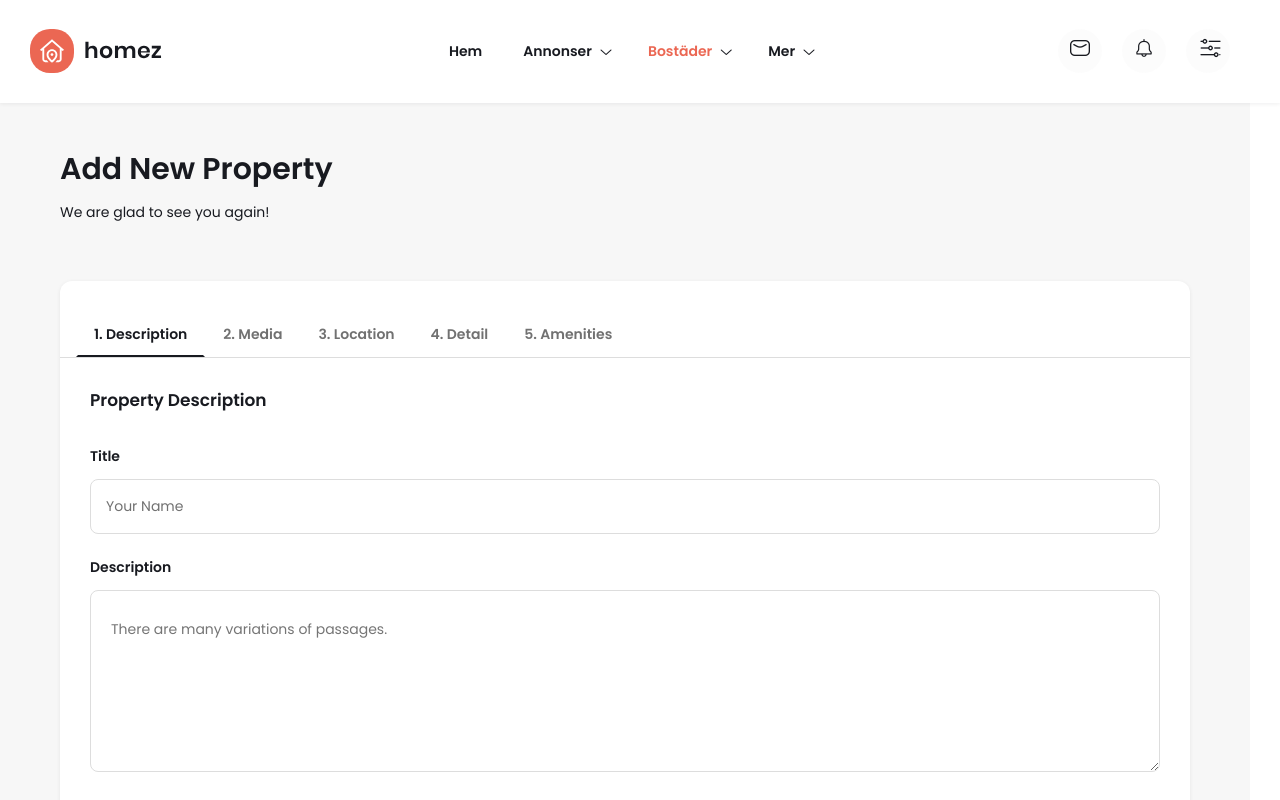
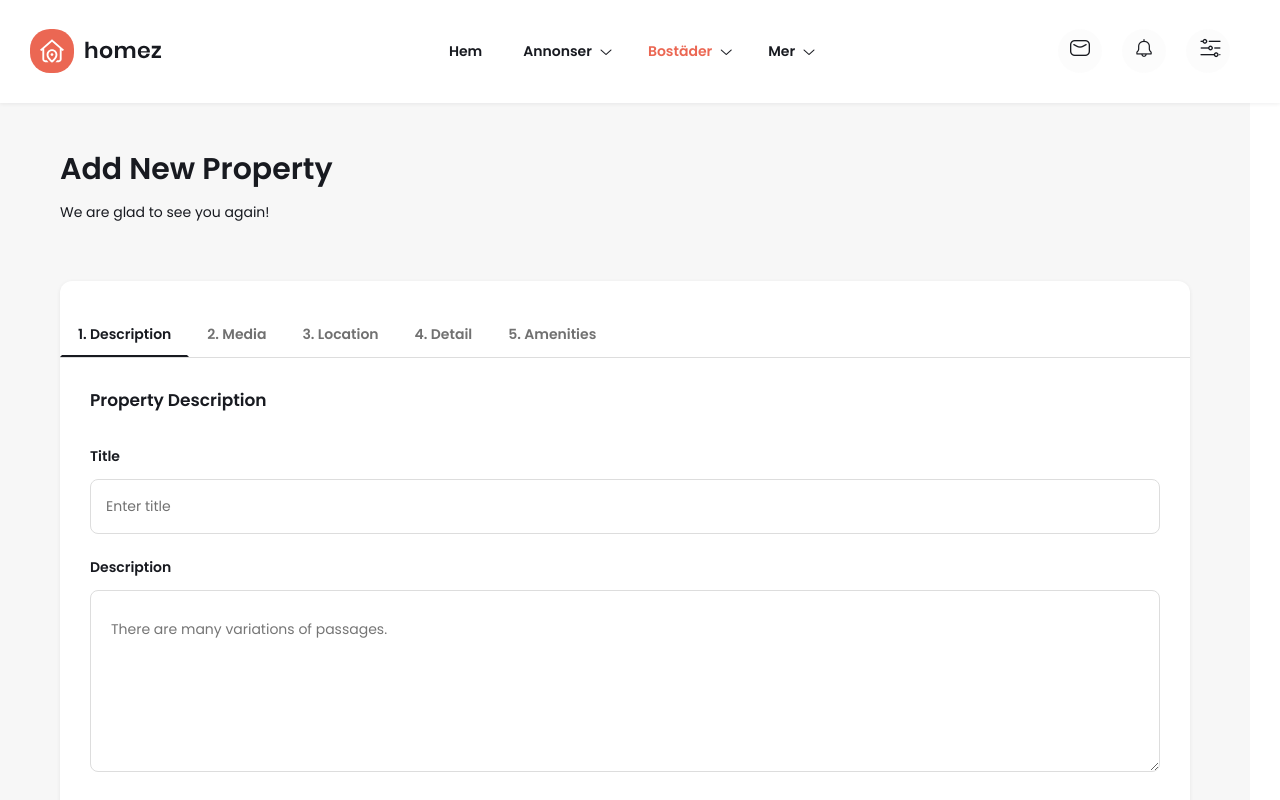
Before and after one commit to diyarfaraj/maklarconnect, a Next.js app in the folder client/: page /dashboard-add-property in a window 1280 px wide. Shown: the top 800 px of the page. Built offline with nearby package versions, Linux system fonts and the light colour scheme.

Commit message:
add property fixed

```diff
--- a/client/src/components/property/dashboard/dashboard-add-property/index.js
+++ b/client/src/components/property/dashboard/dashboard-add-property/index.js
@@ -1,147 +1,156 @@
-import React from "react";
+'use client';
+import React, { useState } from "react";
 import PropertyDescription from "./property-description";
 import UploadMedia from "./upload-media";
 import LocationField from "./LocationField";
 import DetailsFiled from "./details-field";
 import Amenities from "./Amenities";
+import Cookies from 'js-cookie';
 
 const AddPropertyTabContent = () => {
+
+  const tabs = [
+    { id: 'nav-item1-tab', title: '1. Description', active: true, target: '#nav-item1', controls: 'nav-item1' },
+    { id: 'nav-item2-tab', title: '2. Media', active: false, target: '#nav-item2', controls: 'nav-item2' },
+    { id: 'nav-item3-tab', title: '3. Location', active: false, target: '#nav-item3', controls: 'nav-item3' },
+    { id: 'nav-item4-tab', title: '4. Detail', active: false, target: '#nav-item4', controls: 'nav-item4' },
+    { id: 'nav-item5-tab', title: '5. Amenities', active: false, target: '#nav-item5', controls: 'nav-item5' },
+  ];
+
+  const token = Cookies.get('mc_auth-token');
+
+  const [propertyDetails, setPropertyDetails] = useState({
+    title: "",
+    description: "",
+    // ... other fields ...
+  });
+
+  const handleDetailChange = (detail) => {
+    setPropertyDetails(prevDetails => ({
+      ...prevDetails,
+      ...detail
+    }));
+  };
+
+  const handleSubmit = async () => {
+
+    if (!token) {
+      console.error('No token found, user is not logged in');
+      return;
+    }
+
+    try {
+      const response = await fetch('http://localhost:8747/api/properties/add', {
+        method: 'POST',
+        headers: {
+          'Content-Type': 'application/json',
+          'Authorization': `Bearer ${token}`,
+        },
+        body: JSON.stringify(propertyDetails),
+      });
+
+      if (!response.ok) {
+        throw new Error(`HTTP error! status: ${response.status}`);
+      }
+
+      const result = await response.text();
+      console.log('Property added successfully:', result);
+      setPropertyDetails({
+        title: "",
+        description: "",
+        // ... other fields ...
+      });
+    } catch (error) {
+      console.error('There was an error adding the property:', error);
+    }
+  };
+
+  const Tab = ({ id, title, active, target, controls }) => {
+    return (
+      <button
+        className={`nav-link fw600 ${active ? 'active' : ''}`}
+        id={id}
+        data-bs-toggle="tab"
+        data-bs-target={target}
+        type="button"
+        role="tab"
+        aria-controls={controls}
+        aria-selected={active}
+      >
+        {title}
+      </button>
+    );
+  };
+
+  const TabContent = ({ id, labelId, active, children }) => {
+    return (
+      <div
+        className={`tab-pane fade ${active ? 'show active' : ''}`}
+        id={id}
+        role="tabpanel"
+        aria-labelledby={labelId}
+      >
+        <div className="ps-widget bgc-white bdrs12 p30 overflow-hidden position-relative">
+          {children}
+        </div>
+      </div>
+    );
+  };
+
+
   return (
     <>
       <nav>
         <div className="nav nav-tabs" id="nav-tab2" role="tablist">
-          <button
-            className="nav-link active fw600 ms-3"
-            id="nav-item1-tab"
-            data-bs-toggle="tab"
-            data-bs-target="#nav-item1"
-            type="button"
-            role="tab"
-            aria-controls="nav-item1"
-            aria-selected="true"
-          >
-            1. Description
-          </button>
-          <button
-            className="nav-link fw600"
-            id="nav-item2-tab"
-            data-bs-toggle="tab"
-            data-bs-target="#nav-item2"
-            type="button"
-            role="tab"
-            aria-controls="nav-item2"
-            aria-selected="false"
-          >
-            2. Media
-          </button>
-          <button
-            className="nav-link fw600"
-            id="nav-item3-tab"
-            data-bs-toggle="tab"
-            data-bs-target="#nav-item3"
-            type="button"
-            role="tab"
-            aria-controls="nav-item3"
-            aria-selected="false"
-          >
-            3. Location
-          </button>
-          <button
-            className="nav-link fw600"
-            id="nav-item4-tab"
-            data-bs-toggle="tab"
-            data-bs-target="#nav-item4"
-            type="button"
-            role="tab"
-            aria-controls="nav-item4"
-            aria-selected="false"
-          >
-            4. Detail
-          </button>
-          <button
-            className="nav-link fw600"
-            id="nav-item5-tab"
-            data-bs-toggle="tab"
-            data-bs-target="#nav-item5"
-            type="button"
-            role="tab"
-            aria-controls="nav-item5"
-            aria-selected="false"
-          >
-            5. Amenities
-          </button>
+          {tabs.map((tab, index) => (
+            <Tab
+              key={index}
+              id={tab.id}
+              title={tab.title}
+              active={tab.active}
+              target={tab.target}
+              controls={tab.controls}
+            />
+          ))}
         </div>
       </nav>
       {/* End nav tabs */}
 
       <div className="tab-content" id="nav-tabContent">
-        <div
-          className="tab-pane fade show active"
-          id="nav-item1"
-          role="tabpanel"
-          aria-labelledby="nav-item1-tab"
-        >
-          <div className="ps-widget bgc-white bdrs12 p30 overflow-hidden position-relative">
+        <TabContent id="nav-item1" labelId="nav-item1-tab" active={true}>
           <h4 className="title fz17 mb30">Property Description</h4>
-            <PropertyDescription />
-          </div>
-        </div>
+          <PropertyDescription onChange={handleDetailChange} propertyDetails={propertyDetails} />
+        </TabContent>
         {/* End tab for Property Description */}
 
-        <div
-          className="tab-pane fade"
-          id="nav-item2"
-          role="tabpanel"
-          aria-labelledby="nav-item2-tab"
-        >
+        <TabContent id="nav-item2" labelId="nav-item2-tab" active={false}>
           <UploadMedia />
-        </div>
+        </TabContent>
         {/* End tab for Upload photos of your property */}
 
-        <div
-          className="tab-pane fade"
-          id="nav-item3"
-          role="tabpanel"
-          aria-labelledby="nav-item3-tab"
-        >
-          <div className="ps-widget bgc-white bdrs12 p30 overflow-hidden position-relative">
+        <TabContent id="nav-item3" labelId="nav-item3-tab" active={false}>
           <h4 className="title fz17 mb30">Listing Location</h4>
           <LocationField />
-          </div>
-        </div>
+        </TabContent>
         {/* End tab for Listing Location */}
 
-        <div
-          className="tab-pane fade"
-          id="nav-item4"
-          role="tabpanel"
-          aria-labelledby="nav-item4-tab"
-        >
-          <div className="ps-widget bgc-white bdrs12 p30 overflow-hidden position-relative">
+        <TabContent id="nav-item4" labelId="nav-item4-tab" active={false}>
           <h4 className="title fz17 mb30">Listing Details</h4>
           <DetailsFiled />
-          </div>
-        </div>
+        </TabContent>
         {/* End tab for Listing Details */}
 
-        <div
-          className="tab-pane fade"
-          id="nav-item5"
-          role="tabpanel"
-          aria-labelledby="nav-item5-tab"
-        >
-          <div className="ps-widget bgc-white bdrs12 p30 overflow-hidden position-relative">
+        <TabContent id="nav-item5" labelId="nav-item5-tab" active={false}>
           <h4 className="title fz17 mb30">Select Amenities</h4>
           <div className="row">
             <Amenities />
           </div>
-          </div>
-        </div>
+        </TabContent>
         {/* End tab for Select Amenities */}
       </div>
       <div className="text-center mt-4">
         <div className="text-center my-4" style={{ paddingBottom: '20px' }}> {/* Adjust the padding as needed */}
-          <button className="btn btn-primary" type="button" style={{ color: 'white' }}>
+          <button className="btn btn-primary" type="button" style={{ color: 'white' }} onClick={handleSubmit}>
             Lägg till fastighet
           </button>
         </div>
--- a/client/src/components/property/dashboard/dashboard-add-property/property-description/index.js
+++ b/client/src/components/property/dashboard/dashboard-add-property/property-description/index.js
@@ -1,7 +1,7 @@
 "use client";
 import Select from "react-select";
 
-const PropertyDescription = () => {
+const PropertyDescription = ({ propertyDetails, onChange }) => {
   const catergoryOptions = [
     { value: "Apartments", label: "Apartments" },
     { value: "Bungalow", label: "Bungalow" },
@@ -24,6 +24,15 @@ const PropertyDescription = () => {
     { value: "Published", label: "Published" },
   ];
 
+  const handleInputChange = (e) => {
+    const { name, value } = e.target;
+    onChange({ [name]: value });
+  };
+
+  const handleSelectChange = (name, selectedOption) => {
+    onChange({ [name]: selectedOption.map(option => option.value) }); // Assuming you want to store only the values
+  };
+
   const customStyles = {
     option: (styles, { isFocused, isSelected, isHovered }) => {
       return {
@@ -31,10 +40,10 @@ const PropertyDescription = () => {
         backgroundColor: isSelected
           ? "#eb6753"
           : isHovered
-          ? "#eb675312"
-          : isFocused
-          ? "#eb675312"
-          : undefined,
+            ? "#eb675312"
+            : isFocused
+              ? "#eb675312"
+              : undefined,
       };
     },
   };
@@ -47,8 +56,11 @@ const PropertyDescription = () => {
             <label className="heading-color ff-heading fw600 mb10">Title</label>
             <input
               type="text"
+              name="title"
               className="form-control"
-              placeholder="Your Name"
+              placeholder="Enter title"
+              value={propertyDetails.title}
+              onChange={handleInputChange}
             />
           </div>
         </div>
@@ -60,10 +72,13 @@ const PropertyDescription = () => {
               Description
             </label>
             <textarea
+              name="description"
               cols={30}
               rows={5}
               placeholder="There are many variations of passages."
               defaultValue={""}
+              value={propertyDetails.description}
+              onChange={handleInputChange}
             />
           </div>
         </div>
@@ -76,12 +91,15 @@ const PropertyDescription = () => {
             </label>
             <div className="location-area">
               <Select
-                defaultValue={[catergoryOptions[1]]}
+                defaultValue={catergoryOptions.filter(option =>
+                  propertyDetails.categories?.includes(option.value)
+                )}
                 name="colors"
                 options={catergoryOptions}
                 styles={customStyles}
                 className="select-custom pl-0"
                 classNamePrefix="select"
+                onChange={(selected) => handleSelectChange('categories', selected)}
                 required
                 isMulti
               />
```
Also changed, not shown: 1 other file (tests, documents, lock files or other folders). Lines whose indentation alone changed are shown as unchanged.
